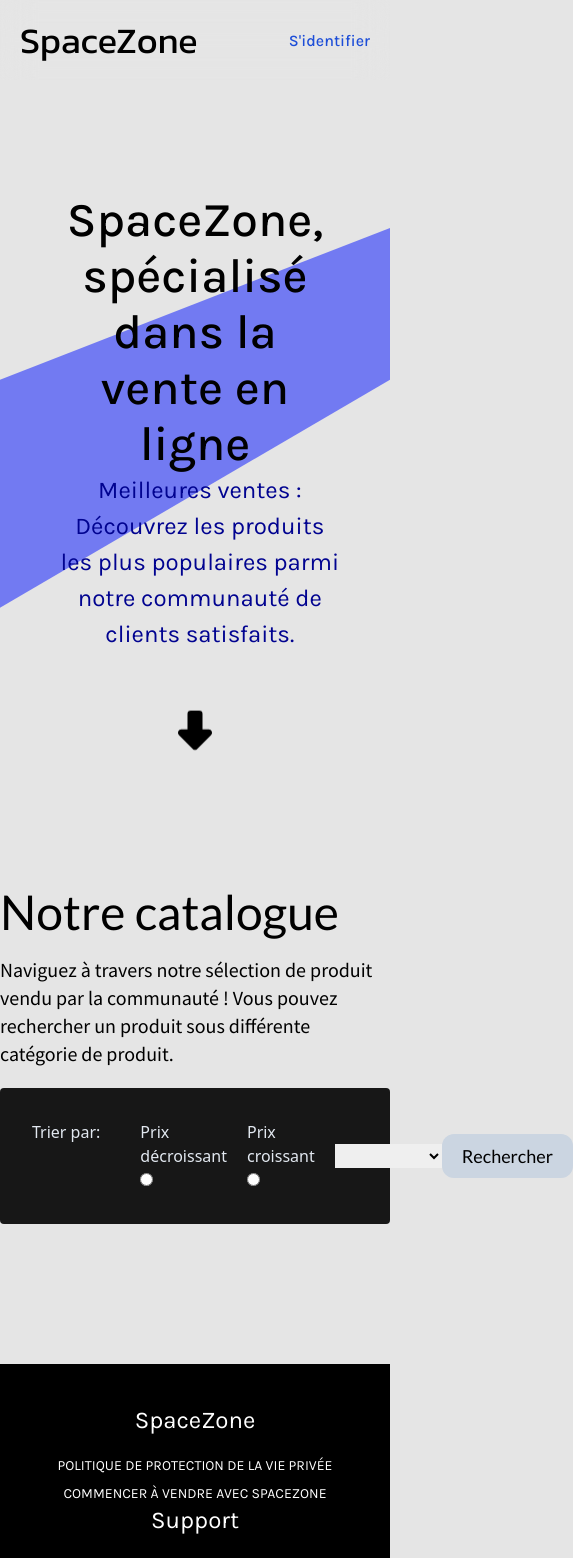
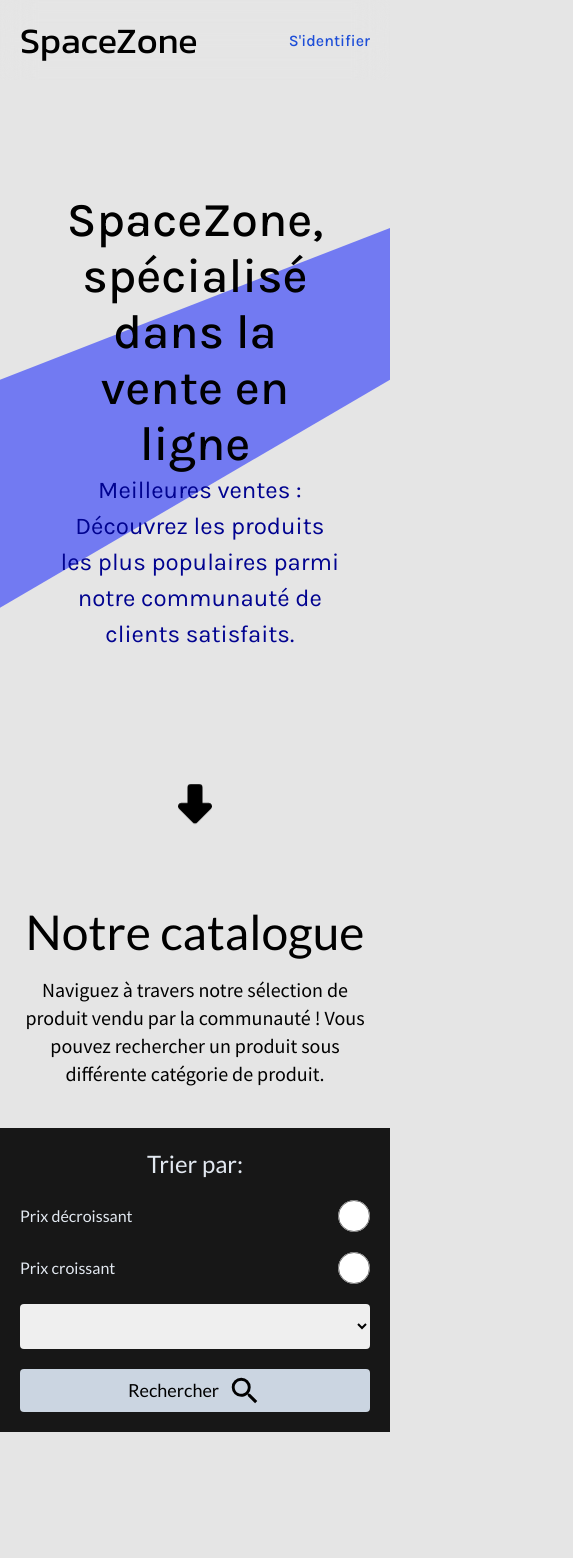
Before and after one commit to Azonesbz/SpaceZone, a React (Vite) app in the folder client/: page /home in a window 390 px wide. Shown: the top 1558 px of the page, 573 px wide, since content can reach past the window. Built offline with nearby package versions, Linux system fonts and the light colour scheme; no server answers; a web font is replaced by a local one.

Commit message:
updated responsive to home and footer

```diff
--- a/client/src/components/Cards.jsx
+++ b/client/src/components/Cards.jsx
@@ -38,7 +38,7 @@ export default function Cards({
             {!isEmpty(getProducts) && getProducts.map(product => {
                 return (
                     <div
-                    className='flex items-center bg-gradient-to-br from-white to-zinc-200 col-span-6 lg:col-span-2 shadow-xl rounded-xl w-full p-3 duration-200'
+                        className='flex items-center bg-gradient-to-br from-white to-zinc-200 col-span-6 lg:col-span-2 shadow-xl rounded-xl w-full p-3 duration-200 font-Lato'
                         key={product.id}
                     >
                         <Link
@@ -50,23 +50,25 @@ export default function Cards({
 
                                 <Carousel autoSlide={false}>
                                     {JSON.parse(product.url_image).map(image => {
-                                        return(
-                                            <img src={`./uploads/product/${image}`} alt="product image" className="min-w-full object-cover h-96 w-60" />
+                                        return (
+                                            <img src={`./uploads/product/${image}`} alt="product image" className="min-w-full object-cover h-96 w-60 rounded" />
                                         )
                                     }
                                     )}
                                 </Carousel>
 
                             </div>
-                            <div className='flex flex-col p-5 w-full'>
+                            <div className='flex flex-col p-5 w-full h-full justify-between'>
                                 <div className="flex justify-between items-start">
-                                    <h2 className='font-raleway font-medium text-2xl'>{product.title} svsdvvsdvvs fsd</h2>
+                                    <h2 className='font-Lato text-3xl'>{product.title}</h2>
+                                    <div className="flex flex-col space-y-1">
+                                        <span className='font-semibold font-SourceSansPro text-2xl text-right'>{product.price}€</span>
                                         <p className={`lowercase first-letter:uppercase px-3 py-1 font-SourceSansPro text-center ml-5 opacity-95 rounded-full text-sm ${product.category == "DIVERS" ? "bg-red-300" : product.category == "ACCESSOIRES" ? "bg-green-300" : product.category == "VÊTEMENTS" ? "bg-sky-300" : ""}`}>{product.category}</p>
                                     </div>
-                                <span className='font-semibold font-rajdhani text-2xl'>{product.price}€</span>
+                                </div>
 
 
-                                <div className='font-roboto flex flex-col'>
+
                                 <div className="flex items-center">
                                     <img
                                         src={`./uploads/profil/${product.profil_picture}`}
@@ -76,7 +78,7 @@ export default function Cards({
                                         alt="image de profil"
                                         className="rounded-full h-8 w-8 mr-2"
                                     />
-                                        <p className='text-md'>A vendre par <Link className="font-semibold hover:text-indigo-800">{product.username}</Link></p>
+                                    <p className='text-md font-Lato'>A vendre par <Link className="font-semibold hover:text-indigo-800">{product.username}</Link></p>
                                     <button
                                         className="absolute right-5 rounded-full p-1 active:scale-90 duration-100"
                                         onClick={(e) => {
@@ -94,7 +96,6 @@ export default function Cards({
                                     </button>
                                 </div>
                             </div>
-                            </div>
                         </Link>
 
                     </div>
--- a/client/src/components/Filter.jsx
+++ b/client/src/components/Filter.jsx
@@ -19,21 +19,21 @@ export default function Filter(){
 
     return (
         <>
-            <div className="flex space-x-10 bg-neutral-900 p-8 rounded text-slate-200">
-                <h3 className="whitespace-nowrap">Trier par: </h3>
-                <form action="" className="flex items-center justify-between w-full" onSubmit={handleFilterSubmit} ref={form}>
-                    <div className="flex space-x-5 items-center">
-                        <label htmlFor="decreasing">
+            <div className="flex flex-col sm:space-x-10 bg-neutral-900 sm:rounded-xl text-slate-200 font-Lato items-center p-5">
+                <h3 className="whitespace-nowrap text-2xl">Trier par: </h3>
+                <form action="" className="flex flex-col items-center justify-between w-full mt-5" onSubmit={handleFilterSubmit} ref={form}>
+                    <div className="flex flex-col sm:space-x-20 sm:items-center w-full space-y-5">
+                        <label htmlFor="decreasing" className="flex items-center w-full sm:space-x-3 justify-between">
                             <h1>Prix décroissant</h1>
-                            <input type="radio" id="decreasing" name="option" />
+                            <input type="radio" id="decreasing" name="option" className="h-8 w-8" />
 
                         </label>
-                        <label htmlFor="crescent">
+                        <label htmlFor="crescent" className="flex items-center sm:space-x-3 justify-between">
                             <h1>Prix croissant</h1>
-                            <input type="radio" id="crescent" name="option" />
+                            <input type="radio" id="crescent" name="option" className="h-8 w-8" />
                         </label>
-                        <label htmlFor="">
-                            <select className="text-black">
+                        <label htmlFor="" className="w-full">
+                            <select className="text-black py-3 px-3 w-full rounded">
                                 <option value="0" className="font-FlowCircular"></option>
                                 <option value="1">Vêtements</option>
                                 <option value="3">Accessoires</option>
@@ -41,7 +41,12 @@ export default function Filter(){
                             </select>
                         </label>
                     </div>
-                    <button className="py-2 px-5 bg-slate-300 text-black rounded-xl text-lg font-Lato" type="submit">Rechercher</button>
+                    <button className="flex items-center justify-center space-x-2 py-1 px-3 bg-slate-300 text-black rounded text-lg font-Lato mt-5 w-full" type="submit">
+                        <h2>Rechercher</h2>
+                        <svg width="35" height="35" fill="currentColor" viewBox="0 0 24 24" xmlns="http://www.w3.org/2000/svg">
+                            <path d="M15.755 14.255h-.79l-.28-.27a6.471 6.471 0 0 0 1.57-4.23 6.5 6.5 0 1 0-6.5 6.5c1.61 0 3.09-.59 4.23-1.57l.27.28v.79l5 4.99 1.49-1.49-4.99-5Zm-6 0c-2.49 0-4.5-2.01-4.5-4.5s2.01-4.5 4.5-4.5 4.5 2.01 4.5 4.5-2.01 4.5-4.5 4.5Z"></path>
+                        </svg>
+                    </button>
                 </form>
             </div>
         </>
--- a/client/src/components/Footer.jsx
+++ b/client/src/components/Footer.jsx
@@ -5,7 +5,7 @@ export default function Footer() {
         <>
             <footer className="flex flex-col bg-gray-950">
                 <section className="flex flex-col items-center bg-black text-white min-h-full">
-                    <div className="grid grid-cols-6 justify-between items-center py-10 font-karla">
+                    <div className="grid grid-cols-6 justify-between items-center py-10 font-karla gap-16">
                         <div className="flex flex-col col-span-6 lg:col-span-2">
                             <h1 className='text-center text-2xl'>
                                 SpaceZone
--- a/client/src/components/Header.jsx
+++ b/client/src/components/Header.jsx
@@ -16,11 +16,11 @@ export default function Header(){
                     <div className="best-seller">
                         <h2 className="title-best-seller">Meilleures ventes : Découvrez les produits les plus populaires parmi notre communauté de clients satisfaits.</h2>
                     </div>
-                    <div className="arrow-box" onClick={handleScrollProduct}>
-                        <svg className="arrow" width="50" height="50" fill="black" stroke="currentColor" stroke-linecap="round" stroke-linejoin="round" stroke-width="1.2" viewBox="0 0 24 24" xmlns="http://www.w3.org/2000/svg">
-                            <path d="M15 4v8h3.586a1 1 0 0 1 .707 1.707l-6.586 6.586a1 1 0 0 1-1.414 0l-6.586-6.586A1 1 0 0 1 5.414 12H9V4a1 1 0 0 1 1-1h4a1 1 0 0 1 1 1v0Z"></path>
-                        </svg>
-                    </div>
+                </div>
+                <div className="arrow-box" onClick={handleScrollProduct}>
+                    <svg className="arrow" width="50" height="50" fill="black" stroke="currentColor" stroke-linecap="round" stroke-linejoin="round" stroke-width="1.2" viewBox="0 0 24 24" xmlns="http://www.w3.org/2000/svg">
+                        <path d="M15 4v8h3.586a1 1 0 0 1 .707 1.707l-6.586 6.586a1 1 0 0 1-1.414 0l-6.586-6.586A1 1 0 0 1 5.414 12H9V4a1 1 0 0 1 1-1h4a1 1 0 0 1 1 1v0Z"></path>
+                    </svg>
                 </div>
             </header>
         </>
--- a/client/src/index.css
+++ b/client/src/index.css
@@ -21,6 +21,7 @@ paragraphe font-
   width: 75%;
   min-height: 100vh;
   display: flex;
+  align-items: center;
   flex-direction: column;
   justify-content: center;
 }
@@ -68,6 +69,7 @@ paragraphe font-
   display: flex;
   position: absolute;
   bottom: 0;
+  margin: 10px auto;
   justify-content: center;
   align-items: center;
   cursor: pointer;
--- a/client/src/pages/Home.jsx
+++ b/client/src/pages/Home.jsx
@@ -39,8 +39,10 @@ export default function Home({session}) {
           <Header session={session} />
 
             <section className='mt-32 flex flex-col container relative justify-center gap-5 elementHidden' id='product'>
-              <h1 className='text-5xl font-Lato'>Notre catalogue</h1>
-              <p className='text-xl font-SourceSansPro'>Naviguez à travers notre sélection de produit vendu par la communauté ! Vous pouvez rechercher un produit sous différente catégorie de produit.</p>
+              <div className='flex flex-col text-center items-center justify-center p-5'>
+                <h1 className='text-5xl font-Lato text-center whitespace-nowrap'>Notre catalogue</h1>
+                <p className='text-xl font-SourceSansPro mt-5'>Naviguez à travers notre sélection de produit vendu par la communauté ! Vous pouvez rechercher un produit sous différente catégorie de produit.</p>
+              </div>
               <div>
                   <Filter />
               </div>
```
Also changed, not shown: client/src/components/Navbar.jsx (+6 -3 lines). Lines whose indentation alone changed are shown as unchanged.
